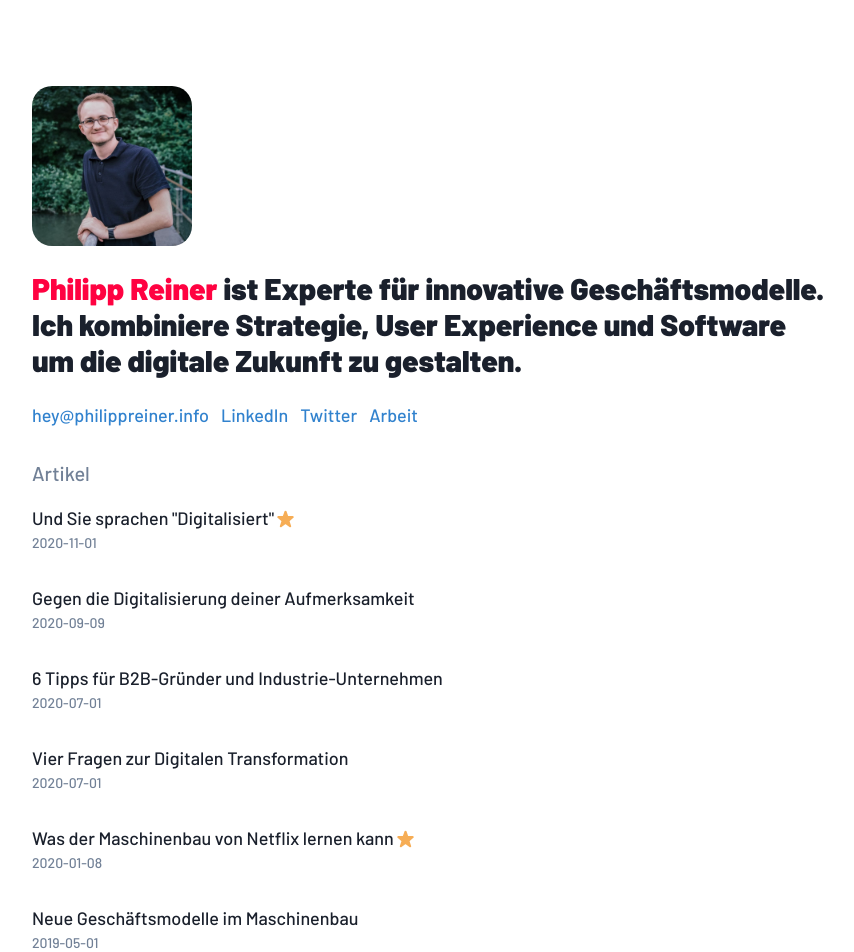
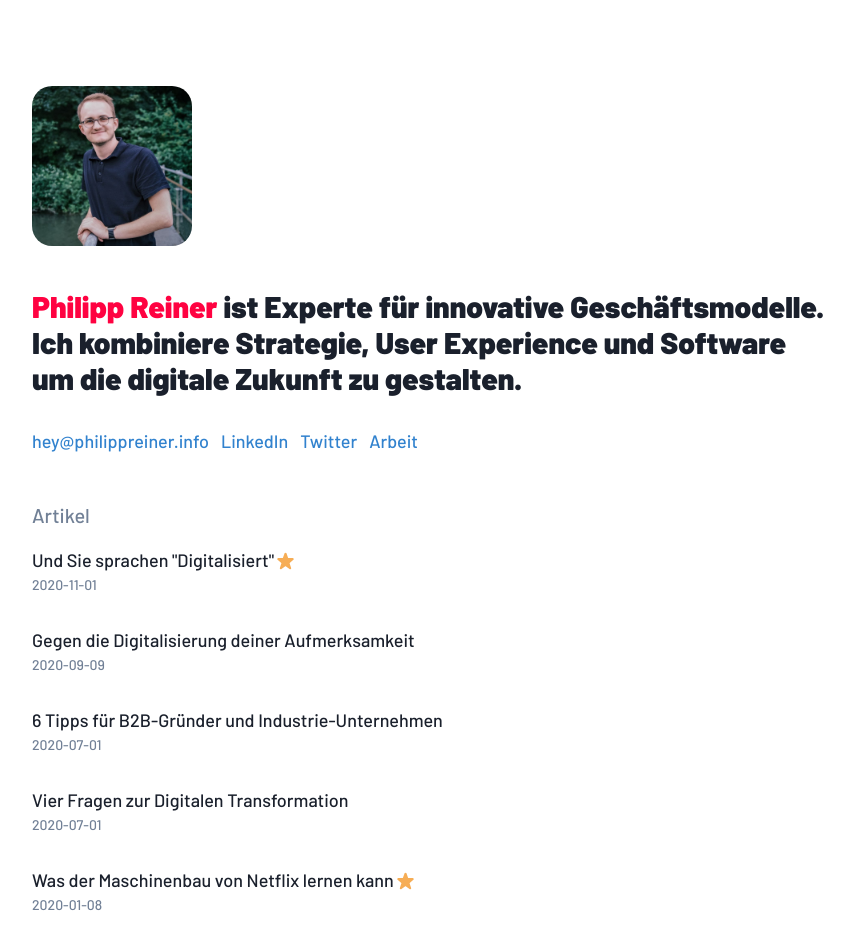
Before and after one commit to philippreiner/website, a Next.js app: page / in a window 1280 px wide. Shown: the top 952 px of the page, without its empty margins (210-1064 px from the left). Built offline with nearby package versions, Linux system fonts and the light colour scheme.

Commit message:
Padding updates

```diff
--- a/pages/index.js
+++ b/pages/index.js
@@ -33,7 +33,7 @@ export default function Home({ allPostsData }) {
             />
           </Box>
 
-          <Box pt="24px">
+          <Box pt={["24px",null,"42px"]} pb={[1,null,2]}>
             <Heading fontWeight={["500", "900"]} as="h1" size="lg">
               <Text as="span" color="primary">
                 Philipp Reiner
@@ -48,7 +48,7 @@ export default function Home({ allPostsData }) {
           </Box>
         </Box>
 
-        <Box pt={[6, 6, 8]}>
+        <Box pt={[6, 8, 12]}>
           <Heading as="h2" pb="1" color="gray.500" fontWeight="500" size="md">
             Artikel
           </Heading>
```
